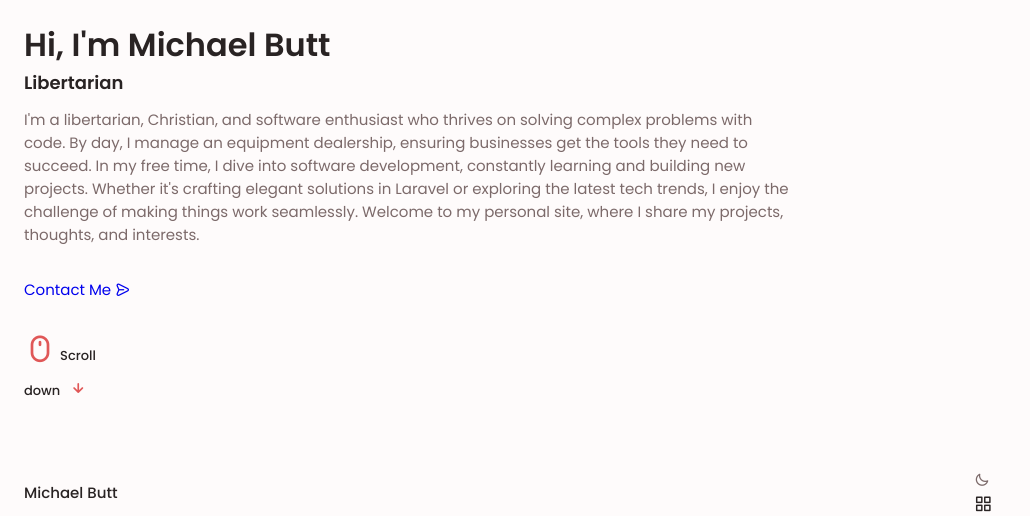
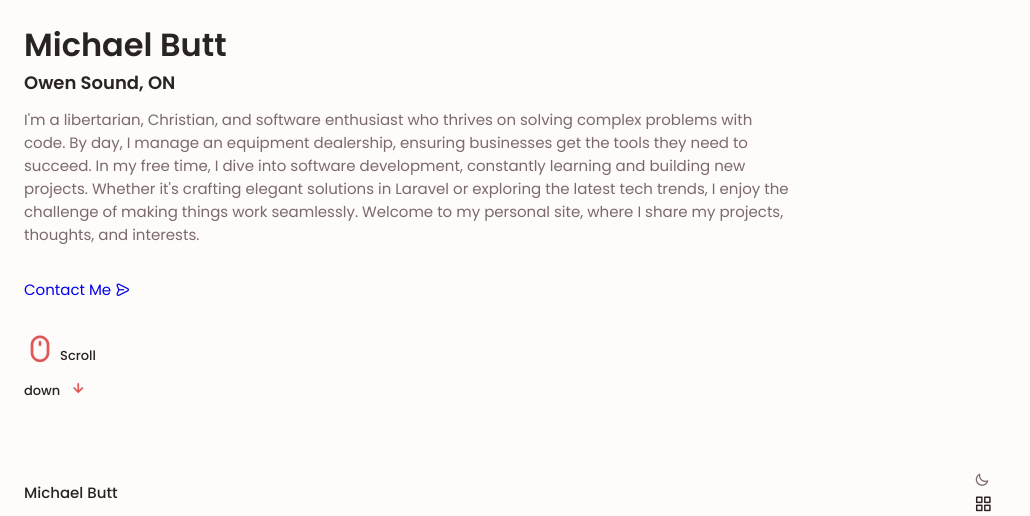
Before and after one commit to edocnikufesin/homepage, a plain HTML site: page index.html in a window 1280 px wide. Shown: the part 284-800 px from the top of the page, without its empty margins (0-1030 px from the left). Drawn offline with nearby package versions, Linux system fonts and the light colour scheme.

Commit message:
Edit bio

```diff
--- a/index.html
+++ b/index.html
@@ -105,8 +105,8 @@
             </div>
 
             <div class="home__data">
-              <h1 class="home__title">Hi, I'm Michael Butt</h1>
-              <h3 class="home__subtitle">Libertarian</h3>
+              <h1 class="home__title">Michael Butt</h1>
+              <h3 class="home__subtitle">Owen Sound, ON</h3>
               <p class="home__description">
                 I'm a libertarian, Christian, and software enthusiast who thrives on solving complex
                 problems with code. By day, I manage an equipment dealership, ensuring businesses get
```
